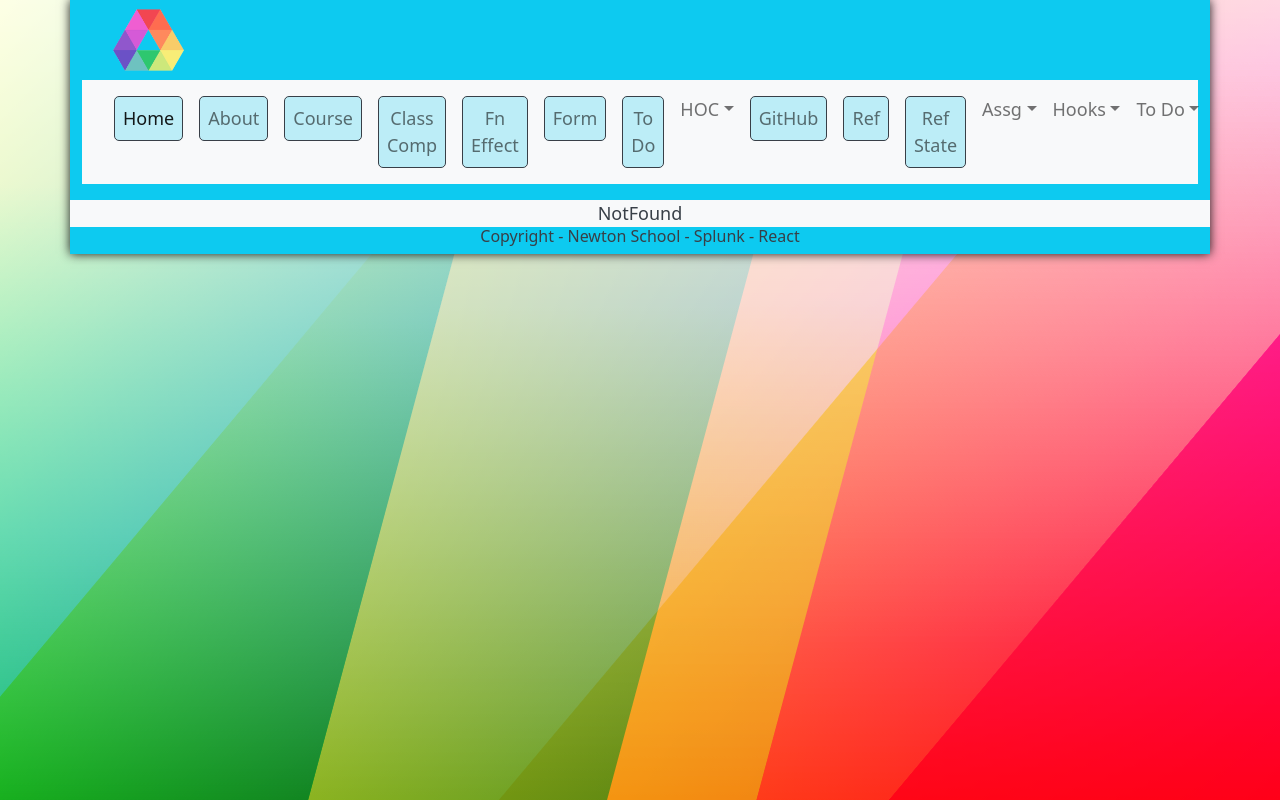
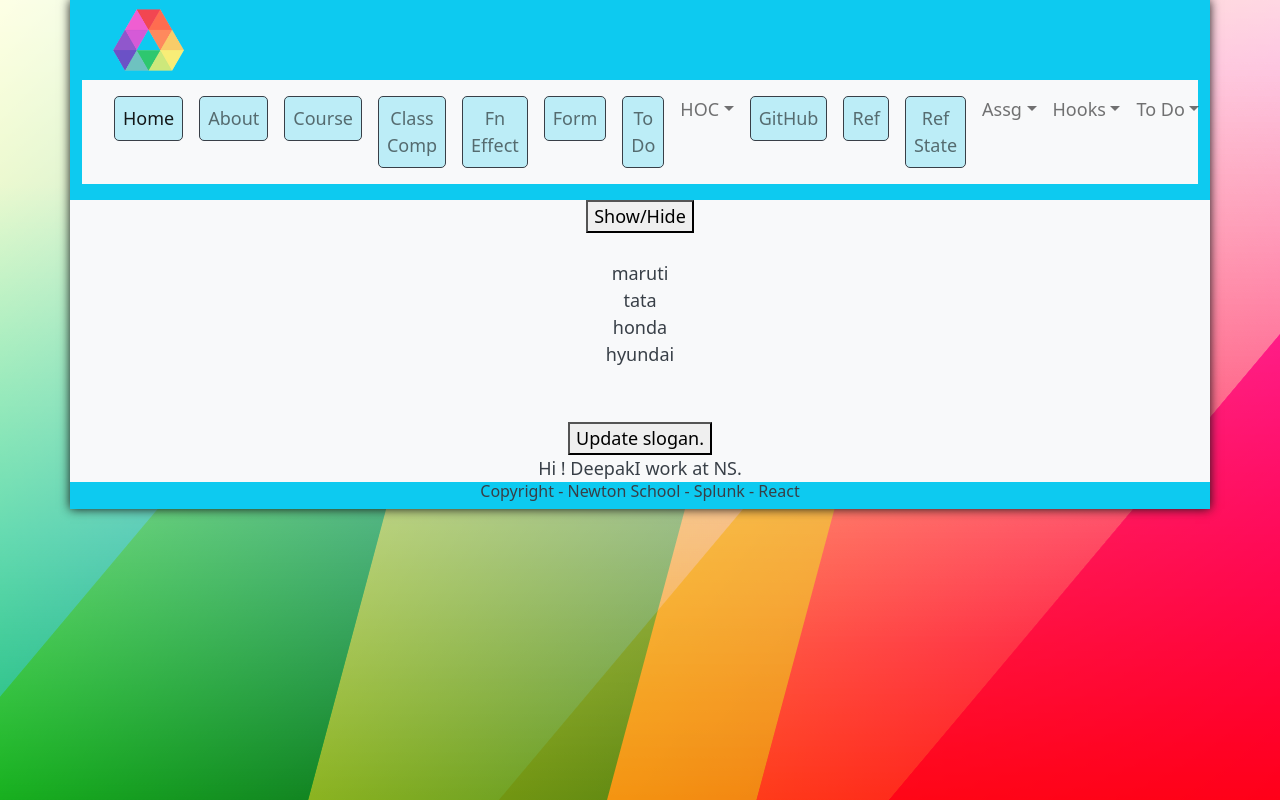
Before and after one commit to deepak104080/ns_splunk_react_intro, a React (Create React App) app: page /hookmemo in a window 1280 px wide. Built offline with nearby package versions, Linux system fonts and the light colour scheme; the HTML template or start-up script is replaced by a standard one.

Commit message:
23rd Feb 2022 - Class

```diff
--- a/src/App.js
+++ b/src/App.js
@@ -18,6 +18,7 @@ import GitHubIssues from './GitHubIssues';
 import RefClass from './RefClass';
 import RefState from './RefState';
 import HookReducer from './components/hooks/HookReducer';
+import HookMemo from './HookMemo';
 import AssgPomodoro from './components/assignments/AssgPomodoro';
 import './css/App.css';
 import '../node_modules/bootstrap/dist/css/bootstrap.min.css';
@@ -56,6 +57,7 @@ function App() {
                                 <Route path="todo2" element= {<ToDoAssg />} />
                             </Route>
                             <Route path="/hookreducer" element= {<HookReducer />} />
+                            <Route path="/hookmemo" element= {<HookMemo />} />
                             <Route path="/assgpomodoro" element= {<AssgPomodoro />} />
                             <Route path="/" element={<Main companyName = {companyname}/>}/>
                             <Route path="*" element={<NotFound/>}/>
--- a/src/Header.js
+++ b/src/Header.js
@@ -52,7 +52,8 @@ const Header = (props) => {
         </NavDropdown>
         <NavDropdown title="Hooks" id="basic-nav-dropdown">
           <NavDropdown.Item><Link className="nav-link header-menu" to="/hookreducer">Hook Reducer</Link></NavDropdown.Item>
-        </NavDropdown>
+          <NavDropdown.Item><Link className="nav-link header-menu" to="/hookmemo">Hook Memo</Link></NavDropdown.Item>
+          </NavDropdown>
         <NavDropdown title="To Do" id="basic-nav-dropdown">
           <NavDropdown.Item><Link className="nav-link header-menu" to="/assg/todo1">To Do 1</Link></NavDropdown.Item>
           <NavDropdown.Item><Link className="nav-link header-menu" to="/assg/todo2">To Do 2</Link></NavDropdown.Item>
--- /dev/null
+++ b/src/HookCallBack.js
@@ -0,0 +1,13 @@
+import React, { useEffect } from 'react';
+
+
+const HookCallBack = ({tempData}) => {
+    useEffect(() => {
+        console.log('child component re-rendered.....');
+    },[tempData])
+    return(
+        <>{tempData('Deepak')}</>
+    )
+}
+
+export default HookCallBack;
--- /dev/null
+++ b/src/HookMemo.js
@@ -0,0 +1,54 @@
+import React, { useEffect, useState, useMemo, useCallback, useRef, useReducer } from 'react';
+import HookCallBack from './HookCallBack';
+
+const HookMemo = () => {
+    const [toggle, setToggle] = useState(false);
+    const [arr, setArr] = useState(['maruti', 'tata', 'honda', 'hyundai']);
+    const [slogan, setSlogan] = useState('I work at NS.');
+
+    const toggleFn = () => {
+        setToggle(toggle => !toggle);
+    }
+
+    const displayCars = (data) => {
+        //console.log('loop running again...');
+            const newArr = data && data.map((item) => {
+                return (
+                    <div>{item}</div>
+                );
+            });
+            return newArr;
+    }
+
+    const renderCars = useMemo(() => displayCars(arr), [arr]);
+
+    const renderSlogan = useCallback((tempname) => {return 'Hi ! ' + tempname + slogan}, [slogan]);
+
+    return(
+        <>
+            <button onClick={toggleFn}>Show/Hide</button>
+            {toggle && <div>Show hide text</div>}
+            <br></br>
+            <br></br>
+            {renderCars}
+            <br></br>
+            <br></br>
+            <button onClick={() => setSlogan('I do not work here.')}>Update slogan.</button>
+            <br></br>
+            <HookCallBack tempData={renderSlogan}/>
+
+        </>
+    )
+}
+
+export default HookMemo;
+
+
+// useEffect
+// useState
+// useContext
+
+// useRef
+// useReducer
+// useMemo
+// useCallback
```
